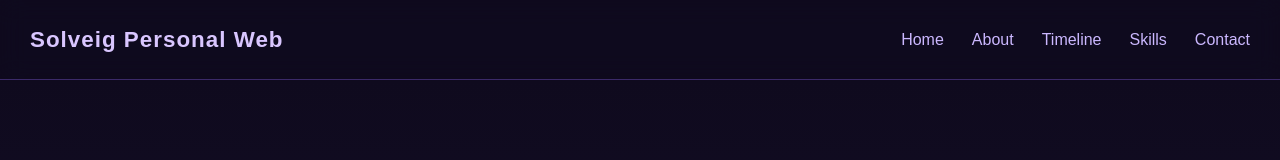
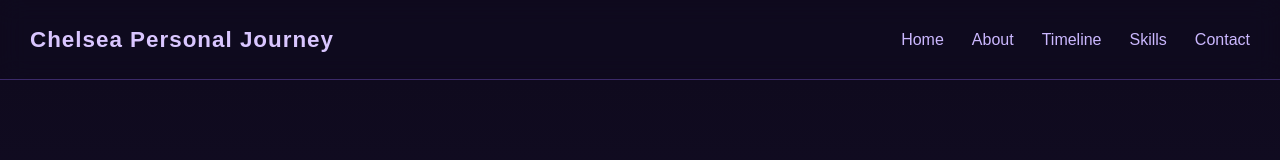
Before and after one commit to Chlsea24/chel-journey, a Next.js app: page / in a window 1280 px wide. Shown: the top 160 px of the page. Built offline with nearby package versions, Linux system fonts and the light colour scheme.

Commit message:
polished header and footer

```diff
--- a/src/app/components/footer.tsx
+++ b/src/app/components/footer.tsx
@@ -4,7 +4,7 @@ import styles from "../styles/footer.module.css";
 export default function Footer() {
   return (
     <footer className={styles.footer}>
-      <p>© 2026 Solveig — Built with Next.js 💜</p>
+      <p>© 2026 Chelsea Effendi — Built with Next.js</p>
     </footer>
   );
 }
--- a/src/app/components/header.tsx
+++ b/src/app/components/header.tsx
@@ -5,7 +5,7 @@ import Link from "next/link";
 export default function Header() {
   return (
     <header className={styles.header}>
-      <div className={styles.logo}>Solveig Personal Web</div>
+      <div className={styles.logo}>Chelsea Personal Journey</div>
 
       <nav className={styles.nav}>
         <Link href="/#hero">Home</Link>
```
